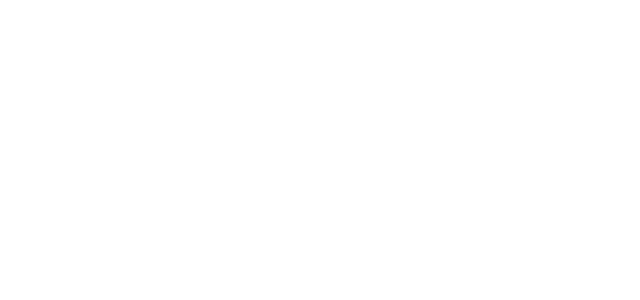
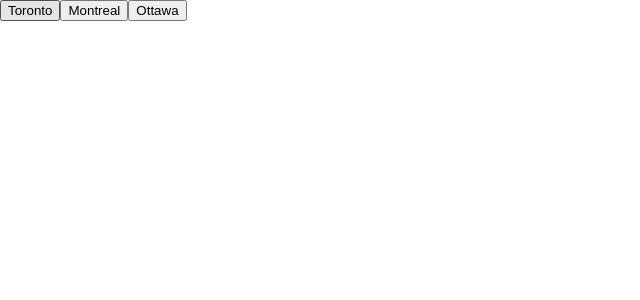
Before and after one commit to giroma/weather-react, a React (Create React App) app: page / in a window 1280 px wide. Shown: the top 300 px of the page, without its empty margins (0-640 px from the left). Built offline with nearby package versions, Linux system fonts and the light colour scheme.

Commit message:
buttons and individual fetch working

```diff
--- a/src/App.js
+++ b/src/App.js
@@ -1,5 +1,7 @@
 import React, {Component} from 'react'
 import styled from 'styled-components'
+import Weather from './components/Weather'
+import Cities from './components/Cities'
 
 const Root = styled.div`
   display: flex;
@@ -8,8 +10,33 @@
 `
 
 class App extends Component {
+  constructor() {
+    super()
+    this.state = {
+      weatherData: ''
+    }
+  }
+
+  getWeather = (e) => {
+    const city = e.target.textContent
+    const url = `http://api.openweathermap.org/data/2.5/weather?q=${city},ca&appid=e83886c8c652380bf830a0c8c53bd222&units=metric`
+    fetch(url).then(response => {
+      if (!response.ok) {
+        return console.log('fetch error:',response.statusText);
+      }
+      response.json().then(data => {
+        this.setState({weatherData: data.main})
+      })
+    })
+  }
+
   render() {
-    return <Root />
+    return (
+      <div className='App'>
+        <Cities getWeather={this.getWeather}/>
+        <Weather weatherData={this.state.weatherData}/>
+      </div>
+    )
   }
 }
 
--- /dev/null
+++ b/src/components/Cities.js
@@ -0,0 +1,17 @@
+import React, {Component} from 'react'
+// import styled from 'styled-components'
+
+
+class Cities extends Component {
+  render() {
+    return (
+      <div className='Cities'>
+        <button onClick={this.props.getWeather}>Toronto</button>
+        <button onClick={this.props.getWeather}>Montreal</button>
+        <button onClick={this.props.getWeather}>Ottawa</button>
+      </div>
+    )
+  }
+}
+
+export default Cities
--- /dev/null
+++ b/src/components/Weather.js
@@ -0,0 +1,15 @@
+import React, {Component} from 'react'
+// import styled from 'styled-components'
+
+
+class Weather extends Component {
+  render() {
+    return (
+      <div className='Weather'>
+        {this.props.weatherData.temp_min}
+      </div>
+    )
+  }
+}
+
+export default Weather
```
